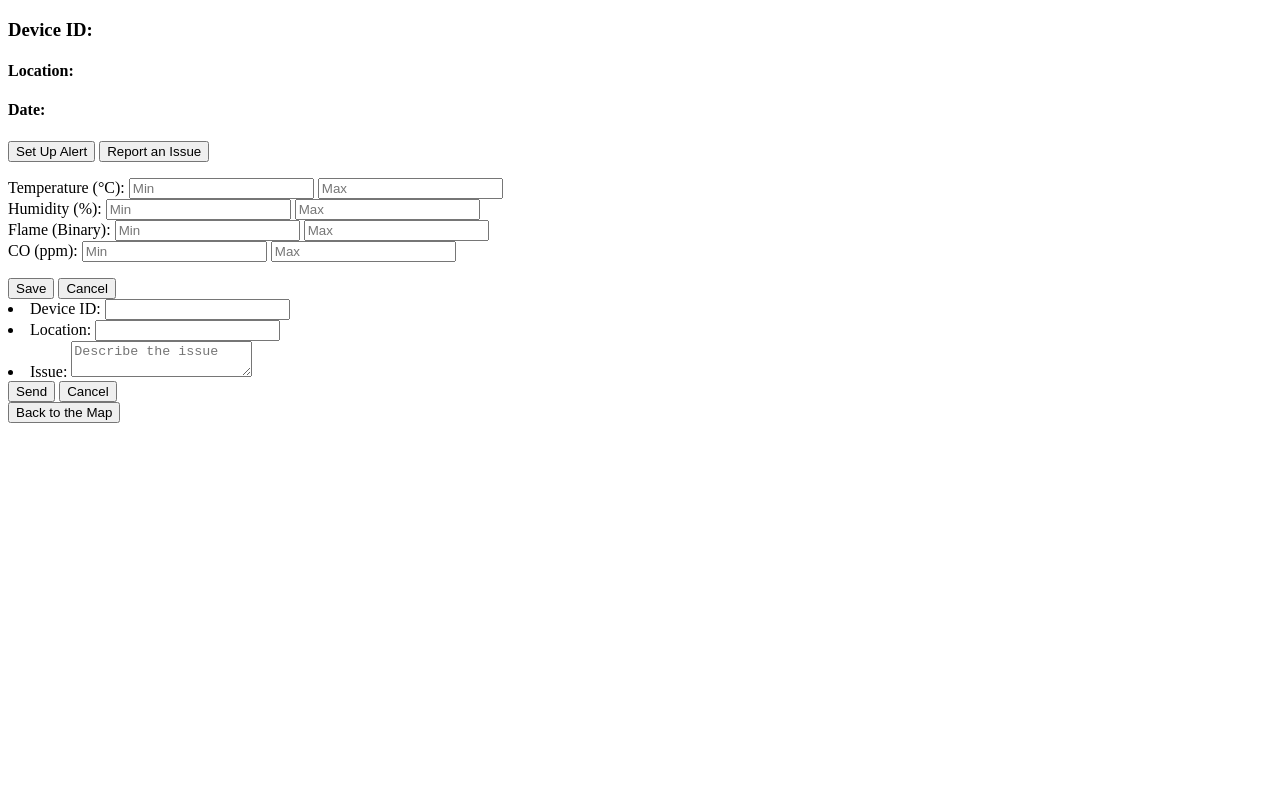
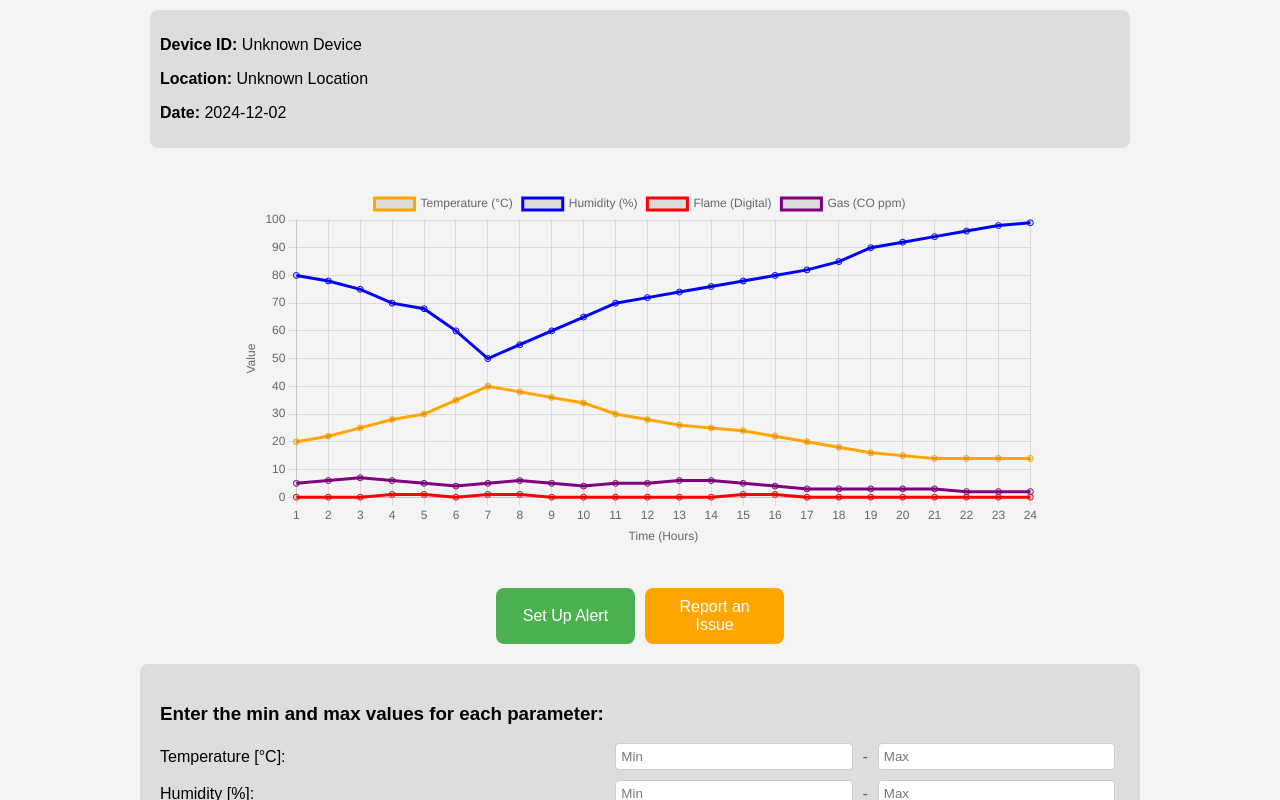
Before and after one commit to comus3/wild_fire_detection, a website: page public/devicepage.html in a window 1280 px wide. Both pictures are taken after a click on the button "Set Up Alert". Shown: the top 800 px of the page. Drawn offline with nearby package versions, Linux system fonts and the light colour scheme.

Commit message:
Update CSS + Map + Forms

```diff
--- a/public/devicepage.html
+++ b/public/devicepage.html
@@ -1,89 +1,86 @@
 <!DOCTYPE html>
 <html lang="en">
+
 <head>
   <meta charset="UTF-8">
   <meta name="viewport" content="width=device-width, initial-scale=1.0">
-  <title>Device Details</title>
-  <link rel="stylesheet" href="styles.css">
-  <script src="device.js" defer></script>
-  <script src="visibility.js" defer></script>
+  <title>Device Page</title>
+  <link rel="stylesheet" href="style.css">
+  <script src="https://cdn.jsdelivr.net/npm/chart.js"></script>
 </head>
+
 <body>
-  <div id="device-container">
-    <h3>Device ID: <span id="device-id"></span></h3>
-    <h4>Location: <span id="location"></span></h4>
-    <h4>Date: <span id="date"></span></h4>
-
-    <div id="graph">
-      <!-- Sensor graph will be rendered here -->
+  <div class="app-container">
+    <!-- Real-time Device Information -->
+    <div class="device-info">
+      <p><strong>Device ID:</strong> <span id="deviceId">Loading...</span></p>
+      <p><strong>Location:</strong> <span id="deviceLocation">Loading...</span></p>
+      <p><strong>Date:</strong> <span id="deviceDate">Loading...</span></p>
     </div>
 
-    <div id="actions">
-        <button id="setup-alert">Set Up Alert</button>
-        <button id="report-issue">Report an Issue</button>
+    <!-- Graph Container -->
+    <div class="chart-container">
+      <canvas id="sensorGraph"></canvas>
     </div>
 
-    <div id="alert-form" class="hidden">
-        <form id="alert-setup-form">
-          <ul style="list-style-type: none; padding: 0;">
-            <li>
-              <label>
-                Temperature (°C):
-                <input type="number" name="temp-min" placeholder="Min">
-                <input type="number" name="temp-max" placeholder="Max">
-              </label>
-            </li>
-            <li>
-              <label>
-                Humidity (%):
-                <input type="number" name="humidity-min" placeholder="Min">
-                <input type="number" name="humidity-max" placeholder="Max">
-              </label>
-            </li>
-            <li>
-              <label>
-                Flame (Binary):
-                <input type="number" name="flame-min" placeholder="Min">
-                <input type="number" name="flame-max" placeholder="Max">
-              </label>
-            </li>
-            <li>
-              <label>
-                CO (ppm):
-                <input type="number" name="co-min" placeholder="Min">
-                <input type="number" name="co-max" placeholder="Max">
-              </label>
-            </li>
-          </ul>
-          <button type="submit">Save</button>
-          <button type="button" id="cancel-alert">Cancel</button>
-        </form>
+    <!-- Buttons -->
+    <div class="button-container">
+      <button class="alert-button green" onclick="toggleForm('alertForm')">Set Up Alert</button>
+      <button class="alert-button orange" onclick="toggleForm('issueForm')">Report an Issue</button>
     </div>
 
-    <div id="issue-form" class="hidden">
-        <form id="issue-report-form">
-            <li>
-                <label>
-                    Device ID: <input type="text" id="issue-device-id" readonly>
-                </label>
-            </li>
-            <li>
-                <label>
-                    Location: <input type="text" id="issue-location" readonly>
-                </label>
-            </li>
-            <li>
-                <label>
-                    Issue: <textarea id="issue-description" placeholder="Describe the issue"></textarea>
-                </label>
-            </li>
+    <!-- Alert Form -->
+    <form id="alertForm" class="hidden form-container">
+      <h3>Enter the min and max values for each parameter:</h3>
+      <div class="form-row">
+        <label>Temperature [°C]:</label>
+        <input type="number" name="temp_min" placeholder="Min" required>
+        <span>-</span>
+        <input type="number" name="temp_max" placeholder="Max" required>
+      </div>
+      <div class="form-row">
+        <label>Humidity [%]:</label>
+        <input type="number" name="humidity_min" placeholder="Min" required>
+        <span>-</span>
+        <input type="number" name="humidity_max" placeholder="Max" required>
+      </div>
+      <div class="form-row">
+        <label>Flame:</label>
+        <input type="number" name="flame_min" placeholder="Min" required>
+        <span>-</span>
+        <input type="number" name="flame_max" placeholder="Max" required>
+      </div>
+      <div class="form-row">
+        <label>CO [ppm]:</label>
+        <input type="number" name="co_min" placeholder="Min" required>
+        <span>-</span>
+        <input type="number" name="co_max" placeholder="Max" required>
+      </div>
+      <div class="button-container">
+        <button type="submit" class="alert-button green">Save</button>
+        <button type="button" class="alert-button red" onclick="toggleForm('alertForm')">Cancel</button>
+      </div>
+    </form>
 
-          <button type="submit">Send</button>
-          <button type="button" id="cancel-issue">Cancel</button>
-        </form>
-    </div>
+    <!-- Issue Form -->
+    <form id="issueForm" class="hidden form-container">
+      <h3>Report the issue below:</h3>
+      <label>Device ID:</label>
+      <input type="text" name="device_id" id="issueDeviceId" readonly><br>
+      <label>Location:</label>
+      <input type="text" name="location" id="issueDeviceLocation" readonly><br>
+      <label>Issue:</label>
+      <textarea name="issue" placeholder="Describe the issue..."></textarea><br>
+      <div class="button-container">
+        <button type="submit" class="alert-button green">Send</button>
+        <button type="button" class="alert-button red" onclick="toggleForm('issueForm')">Cancel</button>
+      </div>
+    </form>
 
-    <button id="back-to-map">Back to the Map</button>
+    <!-- Back to Map -->
+    <button class="alert-button back" onclick="window.location.href='index.html'">Back to the map</button>
   </div>
+
+  <script src="js/device.js"></script>
 </body>
 </html>
--- a/public/js/device.js
+++ b/public/js/device.js
@@ -1,125 +1,80 @@
 document.addEventListener("DOMContentLoaded", () => {
-    const urlParams = new URLSearchParams(window.location.search);
-    const deviceId = urlParams.get("deviceId");
-    const location = `${urlParams.get("x")}, ${urlParams.get("y")}`;
+  // Get query parameters from the URL
+  const urlParams = new URLSearchParams(window.location.search);
+  const deviceId = urlParams.get("device_id") || "Unknown Device";
+  const deviceLocation = urlParams.get("location") || "Unknown Location";
 
-    // Set device info
-    document.getElementById("device-id").innerText = deviceId;
-    document.getElementById("location").innerText = location;
-    document.getElementById("date").innerText = new Date().toLocaleString();
+  // Get current date in YYYY-MM-DD format
+  const currentDate = new Date().toISOString().split("T")[0];
 
-    // Fetch data from the API to display the graph and alerts
-    fetchData(deviceId);
+  // Update the DOM elements
+  document.getElementById("deviceId").textContent = deviceId;
+  document.getElementById("deviceLocation").textContent = deviceLocation;
+  document.getElementById("deviceDate").textContent = currentDate;
 
-    // Handle "Set Up Alert" form submission
-    document.getElementById("alert-setup-form").addEventListener("submit", (e) => {
-      e.preventDefault();
+  // Update Issue Form Fields
+  document.getElementById("issueDeviceId").value = deviceId;
+  document.getElementById("issueDeviceLocation").value = deviceLocation;
 
-      const tempMin = e.target["temp-min"].value;
-      const tempMax = e.target["temp-max"].value;
-      const humidityMin = e.target["humidity-min"].value;
-      const humidityMax = e.target["humidity-max"].value;
-      const flameMin = e.target["flame-min"].value;
-      const flameMax = e.target["flame-max"].value;
-      const coMin = e.target["co-min"].value;
-      const coMax = e.target["co-max"].value;
+  // Initialize the graph
+  initializeGraph();
+});
 
-      const payload = {
-        t_min: tempMin || null,
-        t_max: tempMax || null,
-        h_min: humidityMin || null,
-        h_max: humidityMax || null,
-        f_min: flameMin || null,
-        f_max: flameMax || null,
-        co_min: coMin || null,
-        co_max: coMax || null,
-      };
+// Function to initialize the Chart.js graph
+function initializeGraph() {
+  const ctx = document.getElementById("sensorGraph").getContext("2d");
 
-      // Send the alert data to the API
-      fetch(`http://localhost:3000/api/alerts/${deviceId}`, {
-        method: "PUT",
-        headers: { "Content-Type": "application/json" },
-        body: JSON.stringify(payload),
-      })
-        .then((response) => {
-          if (response.ok) {
-            alert("Alert settings saved successfully!");
-            document.getElementById("alert-form").classList.add("hidden");
-          } else {
-            alert("Failed to save alert settings!");
-          }
-        })
-        .catch((error) => {
-          console.error("Error updating alerts:", error);
-          alert("An error occurred while saving alert settings.");
-        });
-    });
+  const data = {
+    labels: Array.from({ length: 24 }, (_, i) => i + 1), // Hours 1 to 24
+    datasets: [
+      {
+        label: "Temperature (°C)",
+        data: [20, 22, 25, 28, 30, 35, 40, 38, 36, 34, 30, 28, 26, 25, 24, 22, 20, 18, 16, 15, 14, 14, 14, 14],
+        borderColor: "orange",
+        fill: false,
+      },
+      {
+        label: "Humidity (%)",
+        data: [80, 78, 75, 70, 68, 60, 50, 55, 60, 65, 70, 72, 74, 76, 78, 80, 82, 85, 90, 92, 94, 96, 98, 99],
+        borderColor: "blue",
+        fill: false,
+      },
+      {
+        label: "Flame (Digital)",
+        data: [0, 0, 0, 1, 1, 0, 1, 1, 0, 0, 0, 0, 0, 0, 1, 1, 0, 0, 0, 0, 0, 0, 0, 0],
+        borderColor: "red",
+        fill: false,
+      },
+      {
+        label: "Gas (CO ppm)",
+        data: [5, 6, 7, 6, 5, 4, 5, 6, 5, 4, 5, 5, 6, 6, 5, 4, 3, 3, 3, 3, 3, 2, 2, 2],
+        borderColor: "purple",
+        fill: false,
+      },
+    ],
+  };
 
-    // Handle "Report an Issue" form submission
-    document.getElementById("issue-report-form").addEventListener("submit", (e) => {
-      e.preventDefault();
+  new Chart(ctx, {
+    type: "line",
+    data: data,
+    options: {
+      responsive: true,
+      maintainAspectRatio: false,
+      scales: {
+        x: { title: { display: true, text: "Time (Hours)" } },
+        y: { title: { display: true, text: "Value" } },
+      },
+    },
+  });
+}
 
-      const issueDescription = e.target["issue-description"].value;
-
-      if (!issueDescription) {
-        alert("Please describe the issue.");
-        return;
-      }
-
-      // Simulating issue reporting (You can create a POST endpoint for real functionality)
-      console.log("Reported issue:", {
-        deviceId,
-        location,
-        issue: issueDescription,
-      });
-      alert("Issue reported successfully!");
-      document.getElementById("issue-form").classList.add("hidden");
-    });
-
-    // Cancel buttons
-    document.getElementById("cancel-alert").addEventListener("click", () => {
-      document.getElementById("alert-form").classList.add("hidden");
-    });
-
-    document.getElementById("cancel-issue").addEventListener("click", () => {
-      document.getElementById("issue-form").classList.add("hidden");
-    });
-
-    // Back to map
-    document.getElementById("back-to-map").addEventListener("click", () => {
-      window.location.href = "index.html";
-    });
+// Function to toggle forms
+function toggleForm(formId) {
+  document.querySelectorAll(".form-container").forEach(form => {
+    if (form.id === formId) {
+      form.classList.toggle("hidden");
+    } else {
+      form.classList.add("hidden");
+    }
   });
-
-  // Fetch device data to display sensor readings and graph
-  function fetchData(deviceId) {
-    fetch("http://localhost:3000/api/data")
-      .then((response) => {
-        if (!response.ok) {
-          throw new Error("Failed to fetch data");
-        }
-        return response.json();
-      })
-      .then((data) => {
-        const deviceData = data.location[deviceId];
-
-        if (deviceData) {
-          console.log("Device Data:", deviceData);
-          renderGraph(data.alerts[deviceId]);
-        } else {
-          alert("Device data not found!");
-        }
-      })
-      .catch((error) => {
-        console.error("Error fetching data:", error);
-        alert("An error occurred while fetching device data.");
-      });
-  }
-
-  // Render graph (Placeholder: Add your graph rendering logic here)
-  function renderGraph(sensorData) {
-    // Mockup for now - integrate graphing library for real charts
-    console.log("Sensor Data for Graph:", sensorData);
-    const graphDiv = document.getElementById("graph");
-    graphDiv.innerHTML = `<p>Graph Data: ${JSON.stringify(sensorData)}</p>`;
-  }
+}
--- a/public/style.css
+++ b/public/style.css
@@ -1,35 +1,196 @@
 body {
-    font-family: Arial, sans-serif;
-    margin: 0;
-    padding: 0;
+  margin: 0;
+  font-family: Arial, sans-serif;
+  background-color: #f4f4f4;
+}
+
+.device-info {
+  background: #ddd;
+  padding: 10px;
+  border-radius: 8px;
+  margin-bottom: 20px;
+  text-align: left;
+  width: 80%;
+}
+
+canvas {
+  max-width: 100%; /* Ensures it doesn't exceed the container */
+  max-height: 400px; /* Sets the maximum height */
+  margin: 20px 0;
+}
+
+.chart-container {
+  width: 90%; /* Adjust the width of the container */
+  max-width: 800px; /* Set a maximum width */
+  height: 400px; /* Set the height */
+  margin: 0 auto; /* Center the graph */
+}
+
+.button-container {
+  display: flex;
+  gap: 10px;
+  margin: 20px 0;
+  justify-content: center; /* Centers the buttons horizontally */
+}
+
+.alert-button {
+  padding: 10px 20px;
+  font-size: 1rem;
+  border: none;
+  border-radius: 8px;
+  cursor: pointer;
+}
+
+.alert-button.green {
+  background-color: #4CAF50;
+  color: #fff;
+}
+
+.alert-button.orange {
+  background-color: #FFA500;
+  color: #fff;
+}
+
+.alert-button.red {
+  background-color: #FF3333;
+  color: #fff;
+}
+
+.alert-button.back {
+  margin-top: 20px;
+  background-color: #ccc;
+}
+
+.hidden {
+  display: none;
+}
+
+.form-container {
+  background: #ddd;
+  padding: 20px;
+  border-radius: 8px;
+  text-align: left;
+  width: 80%;
+}
+
+input, textarea {
+  width: calc(100% - 20px);
+  padding: 10px;
+  margin: 10px 0;
+  border: 1px solid #ccc;
+  border-radius: 4px;
+}
+
+
+.app-container {
+  display: flex;
+  flex-direction: column;
+  align-items: center;
+  margin: 0 auto;
+  max-width: 1200px;
+  padding: 10px;
+}
+
+#map {
+  width: 100%;
+  height: calc(100vh - 200px);
+  margin-bottom: 10px;
+  border: 2px solid #ccc;
+  border-radius: 8px;
+}
+
+.alert-button {
+  width: 80%;
+  max-width: 300px;
+  padding: 10px 20px;
+  font-size: 1rem;
+  color: #fff;
+  background-color: #ff3333;
+  border: none;
+  border-radius: 8px;
+  cursor: pointer;
+}
+
+.alert-button:hover {
+  background-color: #cc0000;
+}
+
+.alerts {
+  width: 100%;
+  max-width: 800px;
+  text-align: left;
+  margin: 10px 0;
+  background: #fff;
+  padding: 10px;
+  border-radius: 8px;
+  box-shadow: 0 2px 5px rgba(0, 0, 0, 0.2);
+}
+
+.alerts p {
+  margin: 5px 0;
+  color: #333;
+}
+
+/* Style for the form rows */
+.form-row {
+  display: flex;
+  align-items: center;
+  justify-content: space-between;
+  margin: 10px 0;
+}
+
+.form-row label {
+  flex: 2;
+  text-align: left;
+}
+
+.form-row input {
+  flex: 1;
+  margin: 0 5px;
+  padding: 5px;
+  border: 1px solid #ccc;
+  border-radius: 4px;
+}
+
+.form-row span {
+  margin: 0 5px;
+  color: #666;
+}
+
+/* Ensure form stays aligned on smaller screens */
+@media (max-width: 768px) {
+  .form-row {
+    flex-direction: column;
+    align-items: flex-start;
   }
 
-  #map {
-    width: 100%;
-    height: 80vh;
-    position: relative;
-    background-color: #cce7ff;
+  .form-row label {
+    margin-bottom: 5px;
   }
 
-  .pin {
-    width: 20px;
-    height: 20px;
-    background: red;
-    border-radius: 50%;
-    position: absolute;
-    cursor: pointer;
+  .form-row input {
+    margin: 5px 0;
+    width: 100%;
   }
 
-  .alert-btn, #back-to-map {
-    display: block;
-    margin: 20px auto;
-    padding: 10px 20px;
-    background-color: #d9534f;
-    color: white;
-    border: none;
-    cursor: pointer;
+  .form-row span {
+    display: none; /* Hide the dash for better mobile layout */
   }
+}
 
-  .hidden {
-    display: none;
+
+@media (max-width: 768px) {
+  .alert-button {
+    font-size: 0.9rem;
   }
+}
+
+@media (max-width: 480px) {
+  .alert-button {
+    font-size: 0.8rem;
+    padding: 8px 16px;
+  }
+  #map {
+    height: calc(100vh - 250px);
+  }
+}
```
Also changed, not shown: public/index.html (+9 -6 lines), public/js/map.js (deleted, +0 -20 lines), public/js/script.js (added, +29 -0 lines).
